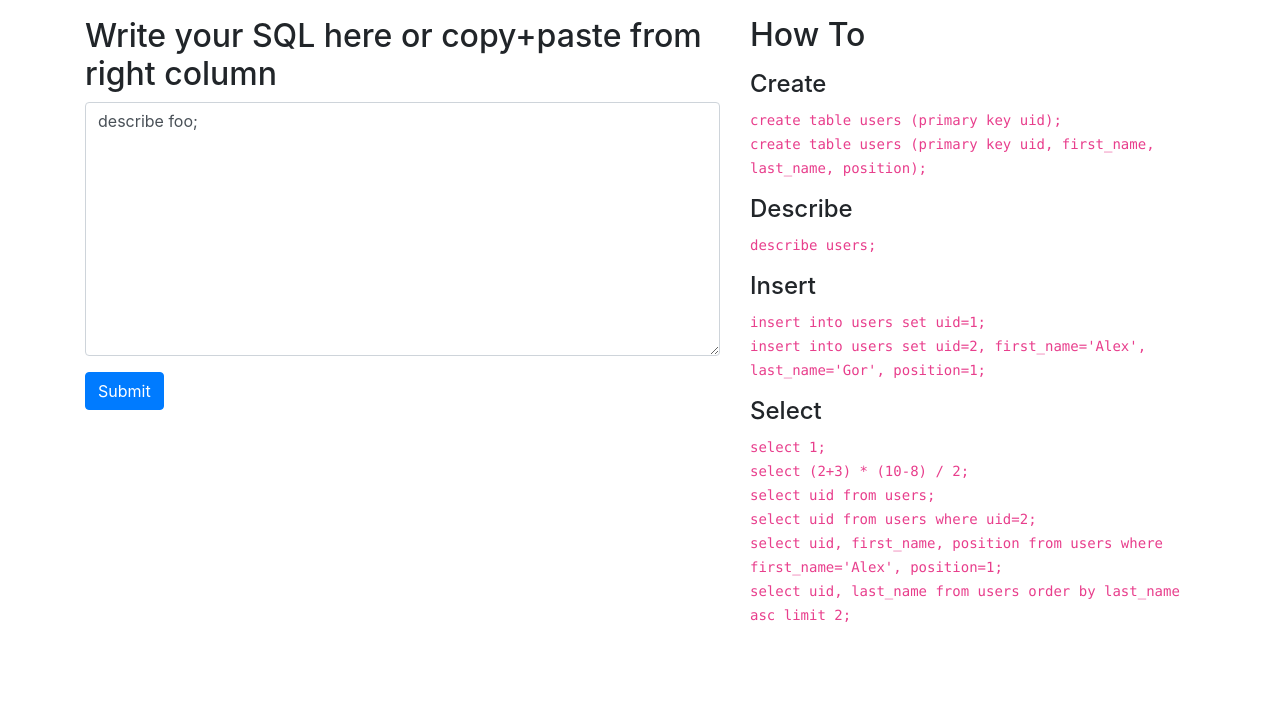
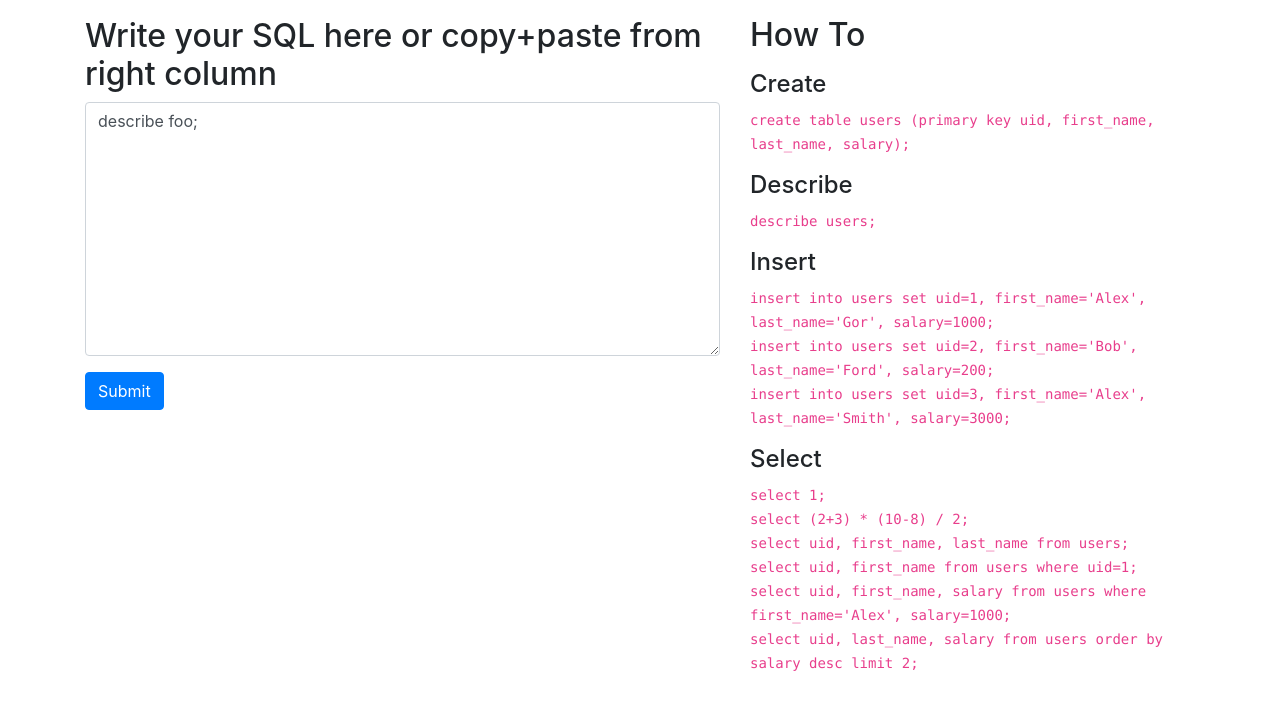
Before and after one commit to bormog/YASI, a Flask app: page / in a window 1280 px wide. Shown: the part 56-766 px from the top of the page. Run offline with Flask 2, Linux system fonts and the light colour scheme; some libraries are stand-ins or nearby versions.

Commit message:
Update faq

```diff
--- a/web/templates/faq.html
+++ b/web/templates/faq.html
@@ -2,8 +2,7 @@
 
 <h4 class="mt-3">Create</h4>
 <code>
-    create table users (primary key uid); <br/>
-    create table users (primary key uid, first_name, last_name, position);
+    create table users (primary key uid, first_name, last_name, salary);
 </code>
 
 <h4 class="mt-3">Describe</h4>
@@ -13,16 +12,17 @@
 
 <h4 class="mt-3">Insert</h4>
 <code>
-    insert into users set uid=1; <br/>
-    insert into users set uid=2, first_name='Alex', last_name='Gor', position=1;
+    insert into users set uid=1, first_name='Alex', last_name='Gor', salary=1000; <br/>
+    insert into users set uid=2, first_name='Bob', last_name='Ford', salary=200; <br/>
+    insert into users set uid=3, first_name='Alex', last_name='Smith', salary=3000; <br/>
 </code>
 
 <h4 class="mt-3">Select</h4>
 <code>
     select 1; <br/>
     select (2+3) * (10-8) / 2; <br/>
-    select uid from users; <br/>
-    select uid from users where uid=2; <br/>
-    select uid, first_name, position from users where first_name='Alex', position=1; <br/>
-    select uid, last_name from users order by last_name asc limit 2;
+    select uid, first_name, last_name from users; <br/>
+    select uid, first_name from users where uid=1; <br/>
+    select uid, first_name, salary from users where first_name='Alex', salary=1000; <br/>
+    select uid, last_name, salary from users order by salary desc limit 2; <br/>
 </code>
```
